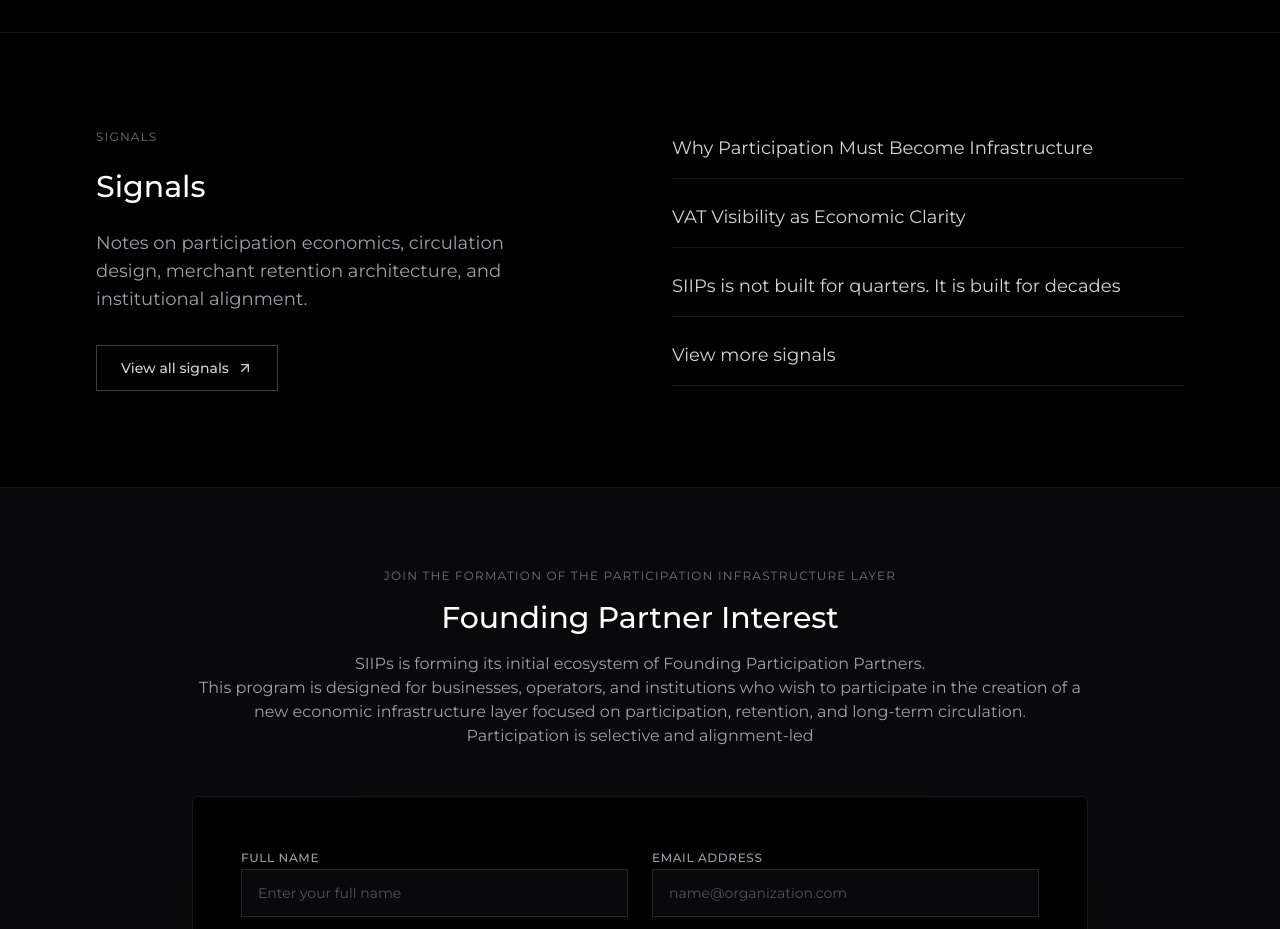
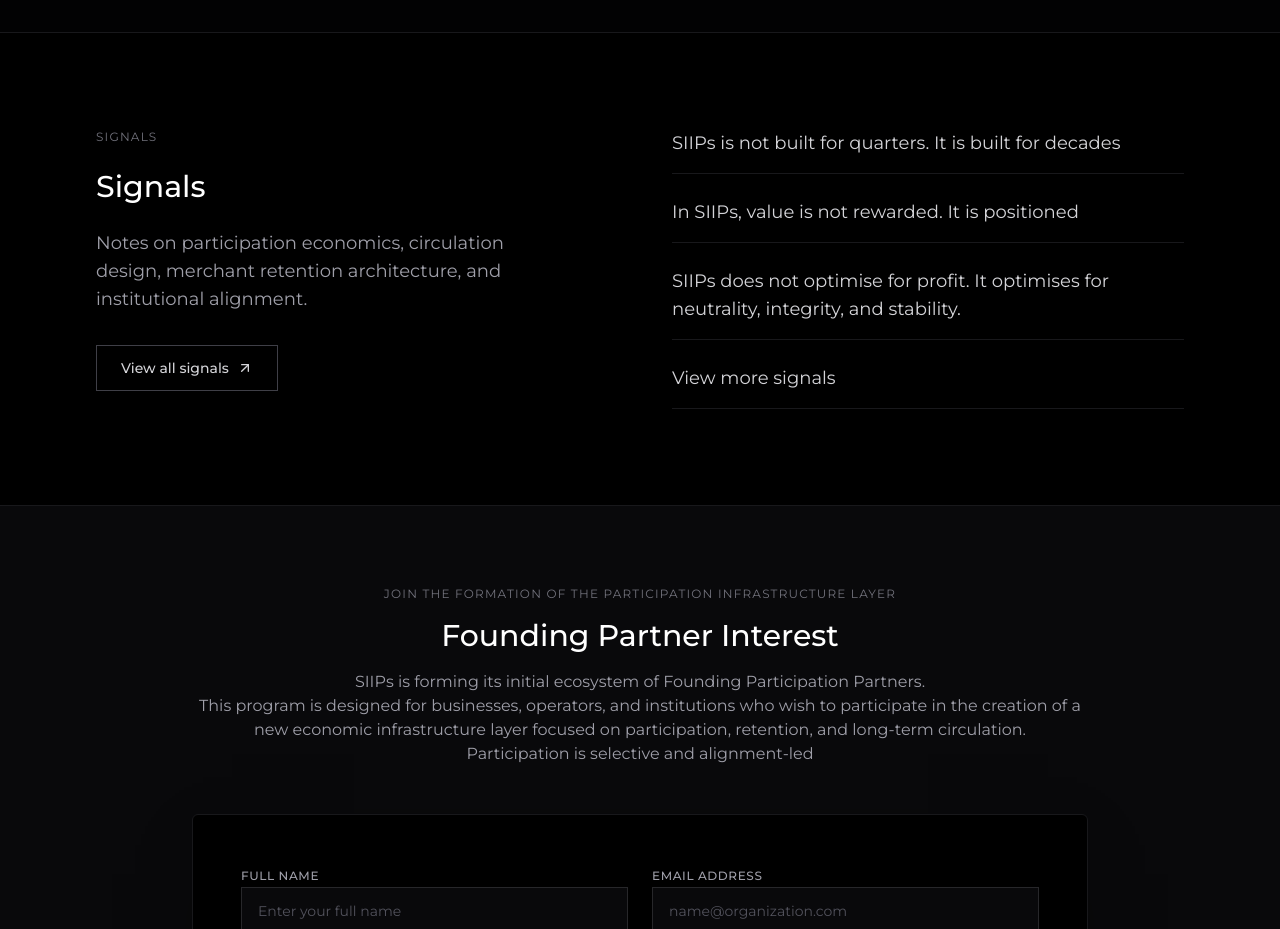
Before and after one commit to akmmubashir/siip-web, a Next.js app: page /home in a window 1280 px wide. Shown: the part 1900-2829 px from the top of the page. Built offline with nearby package versions, Linux system fonts and the light colour scheme.

Commit message:
added in order wise signals

```diff
--- a/app/components/siip/SignalPostPage.tsx
+++ b/app/components/siip/SignalPostPage.tsx
@@ -10,7 +10,12 @@ type Props = {
 };
 
 const SignalPostPage = ({ signal: slug }: Props) => {
-  const signal = signals.find((s) => s.slug === slug);
+  // Sort signals by date (latest first)
+  const sortedSignals = [...signals].sort(
+    (a, b) => new Date(b.date).getTime() - new Date(a.date).getTime(),
+  );
+
+  const signal = sortedSignals.find((s) => s.slug === slug);
 
   if (!signal) {
     return (
@@ -26,11 +31,13 @@ const SignalPostPage = ({ signal: slug }: Props) => {
       </main>
     );
   }
-  // Find previous and next signals
-  const currentIndex = signals.findIndex((s) => s.slug === slug);
-  const prevSignal = currentIndex > 0 ? signals[currentIndex - 1] : null;
+  // Find previous and next signals based on sorted order
+  const currentIndex = sortedSignals.findIndex((s) => s.slug === slug);
+  const prevSignal = currentIndex > 0 ? sortedSignals[currentIndex - 1] : null;
   const nextSignal =
-    currentIndex < signals.length - 1 ? signals[currentIndex + 1] : null;
+    currentIndex < sortedSignals.length - 1
+      ? sortedSignals[currentIndex + 1]
+      : null;
   return (
     <main className="min-h-screen bg-black text-zinc-50 selection:bg-zinc-800 selection:text-white">
       <article className="pt-32 pb-24 px-6 md:px-12">
--- a/app/components/siip/SignalsPageSection.tsx
+++ b/app/components/siip/SignalsPageSection.tsx
@@ -6,6 +6,11 @@ import Link from "next/link";
 import { signals } from "@/app/data/signals";
 
 const SignalsPageSection = () => {
+  // Sort signals by date (latest first)
+  const sortedSignals = [...signals].sort(
+    (a, b) => new Date(b.date).getTime() - new Date(a.date).getTime(),
+  );
+
   return (
     <main className="min-h-screen bg-black text-zinc-50 selection:bg-zinc-800 selection:text-white">
       <article className="pt-32 pb-24 px-6 md:px-12">
@@ -37,7 +42,7 @@ const SignalsPageSection = () => {
 
           {/* Posts List */}
           <div className="space-y-6">
-            {signals.map((signal, index) => (
+            {sortedSignals.map((signal, index) => (
               <motion.div
                 key={signal.id}
                 initial={{
--- a/app/components/siip/SignalsSection.tsx
+++ b/app/components/siip/SignalsSection.tsx
@@ -6,6 +6,11 @@ import { Button } from "../ui/Button";
 import Link from "next/link";
 import { signals } from "@/app/data/signals";
 export function SignalsSection() {
+  // Sort signals by date (latest first)
+  const sortedSignals = [...signals].sort(
+    (a, b) => new Date(b.date).getTime() - new Date(a.date).getTime(),
+  );
+
   return (
     <section className="px-6 py-24 md:px-12 lg:px-24 border-b border-zinc-900">
       <div className="max-w-7xl mx-auto grid grid-cols-1 lg:grid-cols-2 gap-16">
@@ -62,7 +67,7 @@ export function SignalsSection() {
           className="flex flex-col justify-center"
         >
           <ul className="space-y-6">
-            {signals.slice(0, 3).map((item, i) => (
+            {sortedSignals.slice(0, 3).map((item, i) => (
               <li key={i} className="group cursor-pointer">
                 <Link
                   href={`/signals/${item.slug}`}
@@ -75,7 +80,7 @@ export function SignalsSection() {
                 </Link>
               </li>
             ))}
-            {signals.length > 3 && (
+            {sortedSignals.length > 3 && (
               <li className="text-center mt-4 group">
                 <Link
                   href="/signals"
```
